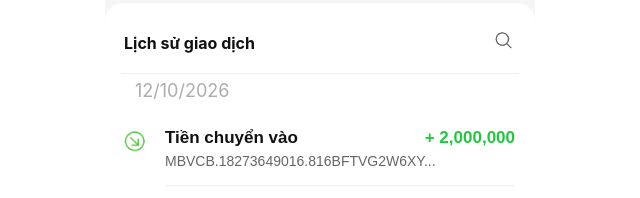
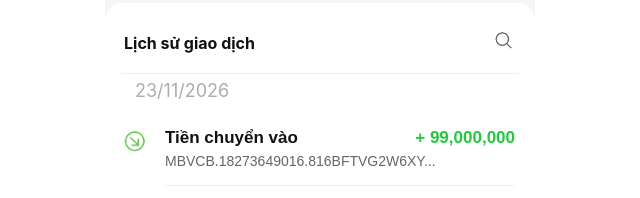
Before and after one commit to tallonagency2-ui/tech_end-main, a plain HTML site: page account.html in a window 1280 px wide. Shown: the part 495-693 px from the top of the page, 320-960 px from the left. Drawn offline with Linux system fonts and the light colour scheme.

Commit message:
Update account.html

```diff
--- a/account.html
+++ b/account.html
@@ -298,7 +298,7 @@
 
              <p class="transaction-date second-date">
 
-                12/10/2026
+                23/11/2026
 
             </p>
 <!-- TIỀN VÀO -->
@@ -334,7 +334,7 @@
 
                         <span class="transaction-money green">
 
-                            + 2,000,000
+                            + 99,000,000
 
                         </span>
 
```
